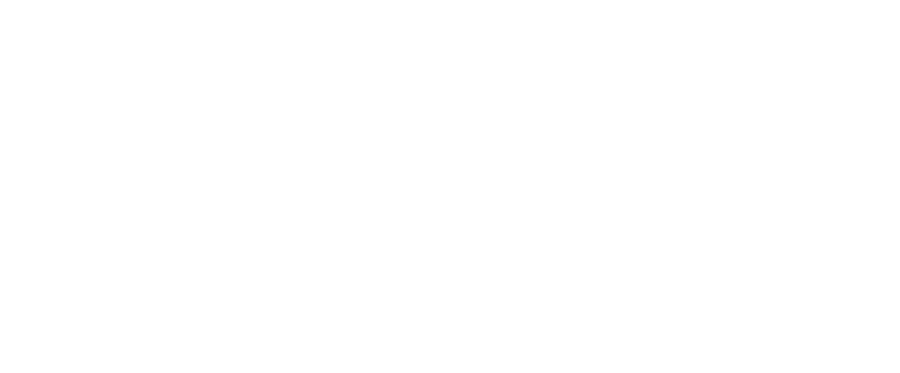
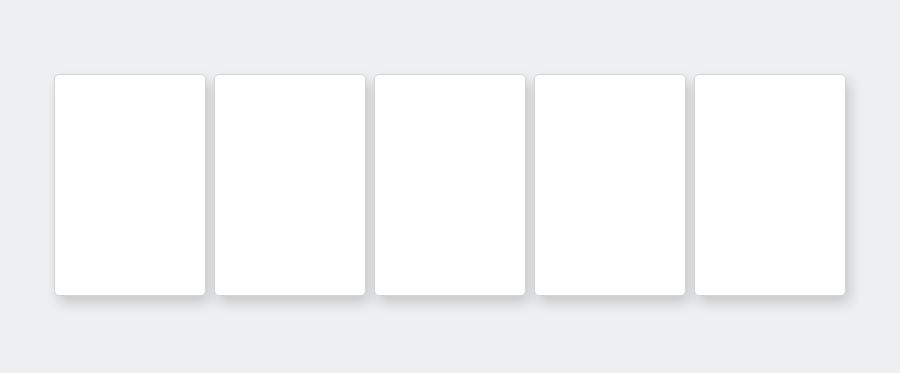
Before and after one commit to Wendelcorp/Advanced-colors, an Electron app: page index.html in a window 900 px wide. Drawn offline with nearby package versions, Linux system fonts and the light colour scheme; some packages are replaced by stand-ins of ours; a script that the page names is missing.

Commit message:
Styled the swatches

```diff
--- a/index.html
+++ b/index.html
@@ -7,40 +7,89 @@
     <script src="http://code.jquery.com/jquery-latest.js"></script>
     <script src="http://ajax.googleapis.com/ajax/libs/jquery/1/jquery.min.js"></script>
     <style>
+
+    body{
+    	background-color: #EDEFF0;
+    	font-family: helvetica, arial, sans-serif;
+      box-sizing: border-box;
+    }
+
+    main {
+      max-width: 800px;
+      margin: 0 auto;
+      overflow: visible;
+      margin-top: 70px;
+      height: 300px;
+    }
+
+    h2 {
+      font-family: helvetica, arial;
+      font-size: 14px;
+    }
+
+    .swatch-container {
+      background-color: white;
+      border: 1px solid lightgrey;
+      position: relative;
+      height: 220px;
+      width: 150px;
+      margin: 4px;
+      border-radius: 5px;
+      float: left;
+      overflow: hidden;
+      -webkit-box-shadow: 4px 7px 13px 0px rgba(0,0,0,0.16);
+      -moz-box-shadow: 4px 7px 13px 0px rgba(0,0,0,0.16);
+      box-shadow: 4px 7px 13px 0px rgba(0,0,0,0.16);
+    }
+
     .swatch {
       height: 170px;
-      width: 160px;
-      float: left;
+      width: 150px;
       background-color: ;
       position: relative;
     }
     .color-name {
       position: absolute;
-      top: 170px;
+      top: 165px;
+      text-transform: uppercase;
+      text-align: center;
+      width: 100%;
     }
     .btn {
       position: absolute;
       top: 190px;
     }
+
 </style>
   </head>
   <body>
-
+    <main>
+      <div class="swatch-container">
         <div class="swatch">
           <h2 class="color-name"></h2>
         </div>
+      </div>
+      <div class="swatch-container">
         <div class="swatch">
           <h2 class="color-name"></h2>
         </div>
+      </div>
+      <div class="swatch-container">
         <div class="swatch">
           <h2 class="color-name"></h2>
         </div>
+      </div>
+      <div class="swatch-container">
         <div class="swatch">
           <h2 class="color-name"></h2>
         </div>
+      </div>
+      <div class="swatch-container">
         <div class="swatch">
           <h2 class="color-name"></h2>
         </div>
+      </div>
+    </main>
   </body>
 
   <script>
```
Also changed, not shown: 1 other file. Lines whose indentation alone changed are shown as unchanged.
